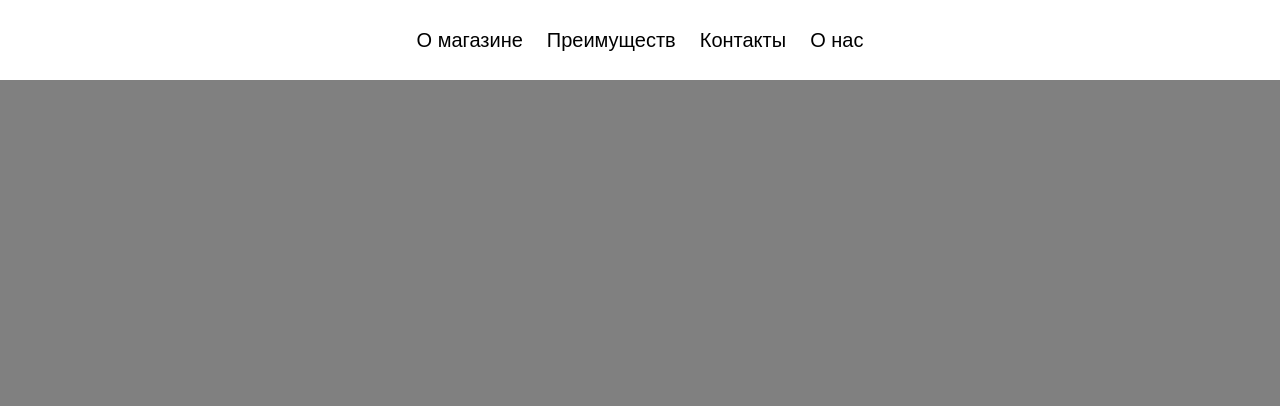
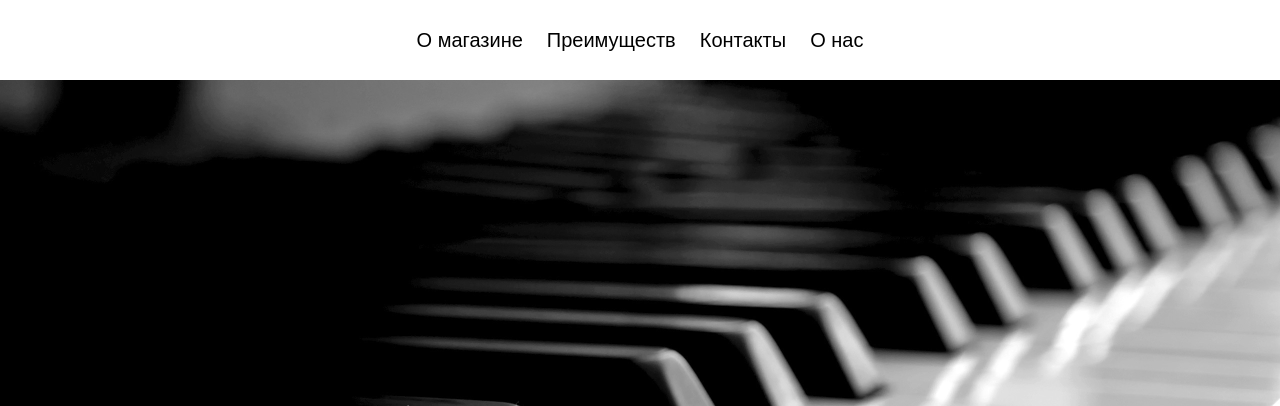
Before and after one commit to Just-Me-JSS/midic, a plain HTML site: page index.html in a window 1280 px wide. Shown: the top 406 px of the page. Drawn offline with Linux system fonts and the light colour scheme.

Commit message:
first commit

```diff
--- a/style/all.css
+++ /dev/null
@@ -1,2 +0,0 @@
-@import url(style/style.css);
-@import url(style/bg.css);
--- a/style/bg.css
+++ b/style/bg.css
@@ -3,9 +3,11 @@
     display: flex;
     align-items: center;
     justify-content: center;
-    background-image: url('background.jpg');
-    background-repeat: no-repeat;
-    background-size: cover;
     font-size: 20px;
     text-align: center;
 }
+body {
+    background-image: url('/images/music.jpg');
+    background-repeat: no-repeat;
+    background-size: cover;
+}
--- a/style/style.css
+++ b/style/style.css
@@ -1,6 +1,3 @@
-body {
-    background-color: grey;
-}
 * {
     padding: 0;
     margin: 0;
```
Also changed, not shown: images/background.jpg (deleted), images/music.jpg (added).
